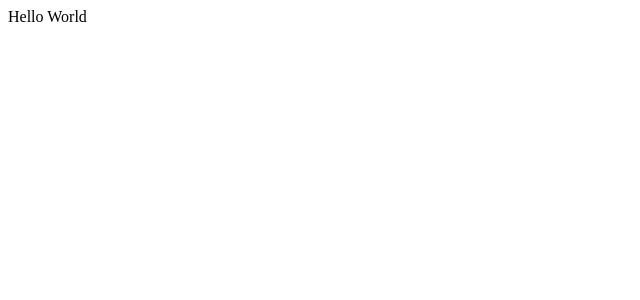
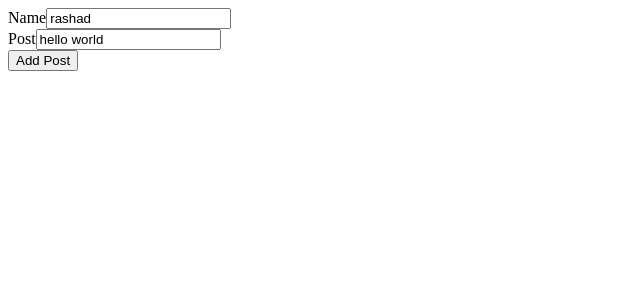
Before and after one commit to urivat/SocialFeedProject, a React (Create React App) app: page / in a window 1280 px wide. Shown: the top 300 px of the page, without its empty margins (0-640 px from the left). Built offline with nearby package versions, Linux system fonts and the light colour scheme.

Commit message:
added a table for name and post entries and instantiated components in the app component.

```diff
--- a/src/App.js
+++ b/src/App.js
@@ -1,11 +1,22 @@
 import React, { useState } from 'react';
+import Post from './Components/post/Post';
+import DisplayPosts from './Components/DisplayPosts/DisplayPosts';
+
+function App() {
+  const [entries, setEntries] = useState([
+    {name:'rashad', post:'N/A'},
+  ])
+
+function addNewPost(entry){
+  let tempentries = [entries, entry];
+
+  setEntries(tempentries);
+}
 
 
-
-function App() {
   return (
-    <div className="App">
-      Hello World
+    <div>
+      <Post appEntries={entries}/>
     </div>
   );
 }
--- a/src/Components/post/Post.jsx
+++ b/src/Components/post/Post.jsx
@@ -1,17 +1,43 @@
-import React, { useState } from 'react';
+import React, { useState } from "react";
 
+const Post = (props) => {
+  const [name, setName] = useState("rashad");
+  const [post, setPost] = useState("hello world");
+  const [likeStatus, setLikeStatus] = useState(true);
 
-
-const AddPostForm = (props) => {
-    const[name, setName] = useState('');
-    const[post, setPost] = useState('');
-}
-
-
-function onSubmit(event) {
+  function handleSubmit(event) {
     event.preventDefault();
     let newEntry = {
-        name: name,
-        post: post,
+      name: name,
+      post: post,
     };
-}
+    console.log(newEntry);
+    props.addNewEntryProperty(newEntry);
+  }
+
+  return (
+    <form onSubmit={handleSubmit}>
+      <div>
+        <label>Name</label>
+        <input
+          type="Text"
+          value={name}
+          onchange={(event) => setName(event.target.value)}
+        />
+      </div>
+      <div>
+        <label>Post</label>
+        <input
+          type="Text"
+          value={post}
+          onChange={(event) => setPost(event.target.value)}
+        />
+      </div>
+      <div>
+        <button type="submit">Add Post</button>
+      </div>
+    </form>
+  );
+};
+
+export default Post;
```
